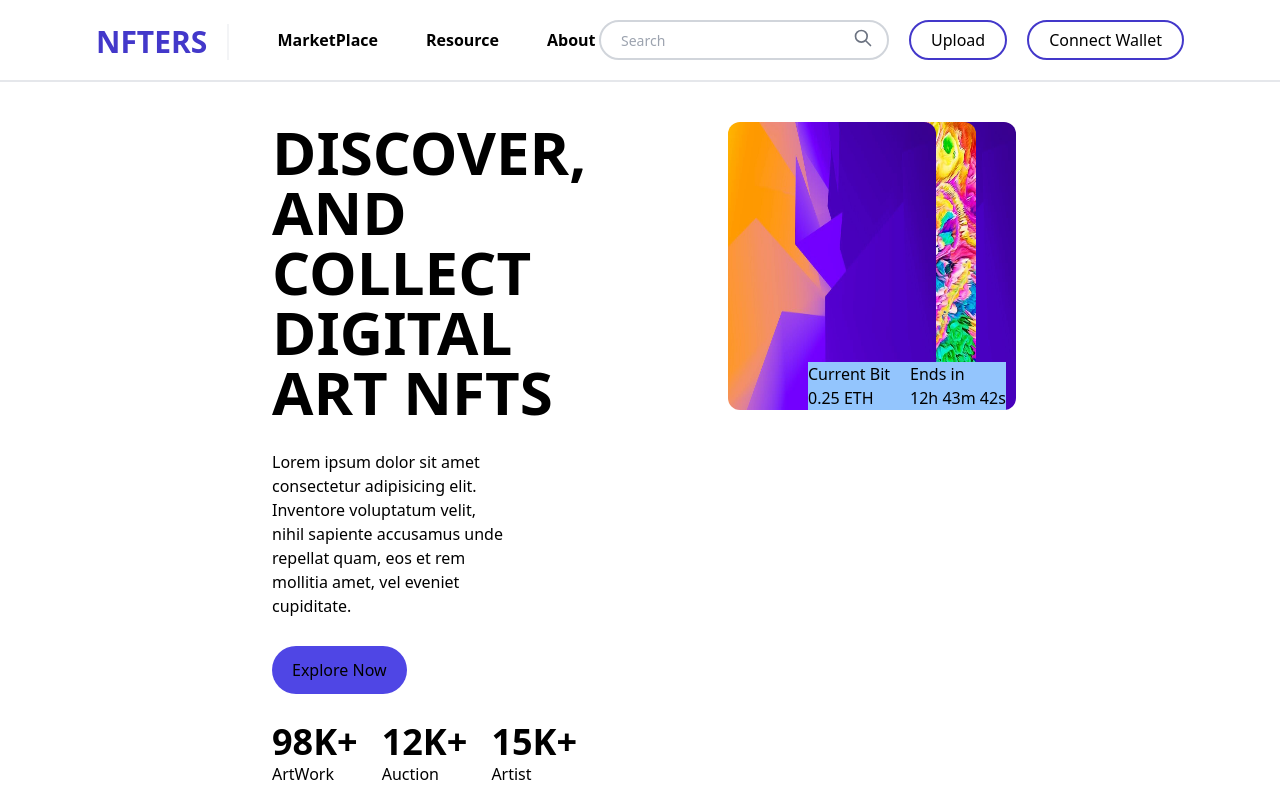
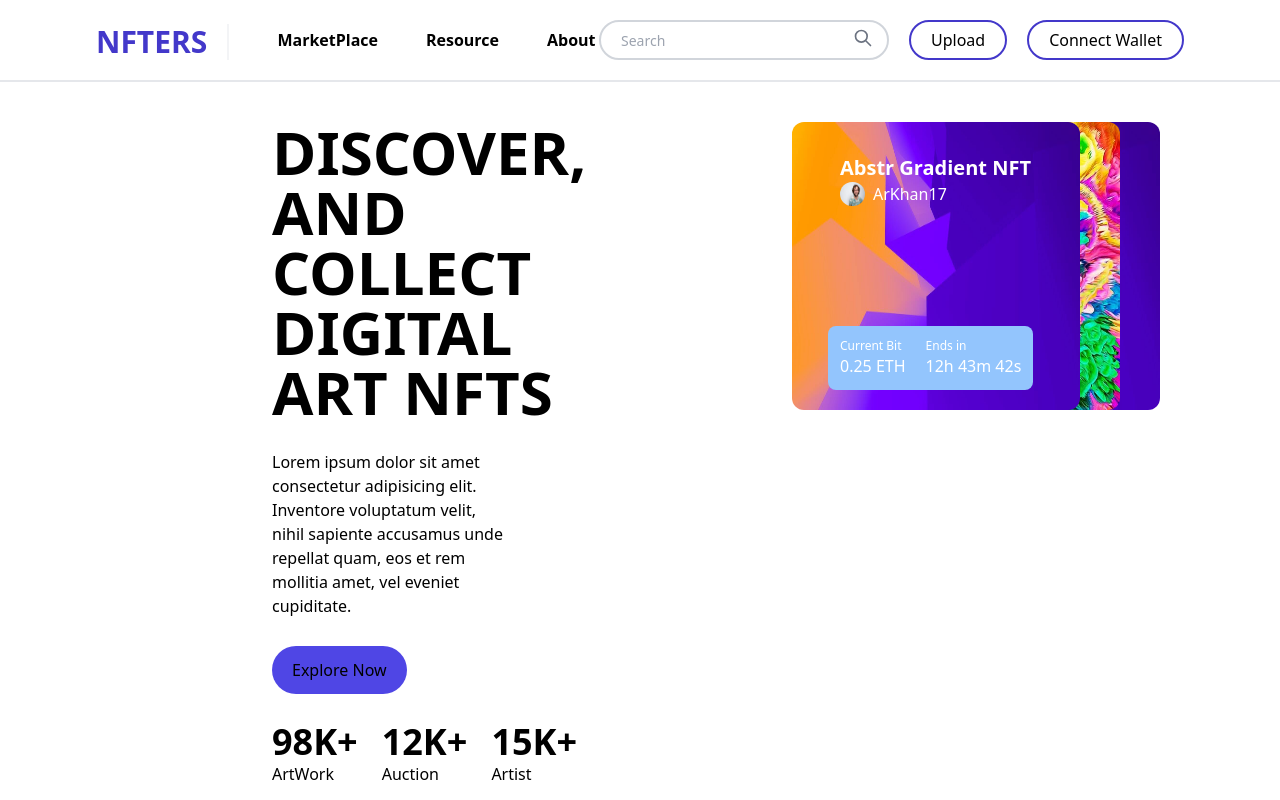
Before and after one commit to Sparrow48/nfters, a React (Create React App) app: page / in a window 1280 px wide. Shown: the top 800 px of the page. Built offline with nearby package versions, Linux system fonts and the light colour scheme.

Commit message:
edit intro section.

```diff
--- a/src/components/Intro.jsx
+++ b/src/components/Intro.jsx
@@ -1,25 +1,40 @@
 import React from 'react'
 import nfts1 from './../assets/NFTS1.png'
 import nfts2 from './../assets/NFTS2.png'
+import Profile from './../assets/man.png'
 
 const Intro = () => {
     return (
         <div>
             <div className='flex flex-col px-4 mx-auto my-10 lg:px-32 lg:grid lg:grid-cols-2 lg:gap-20 '>
-                <div className='w-1/2 pb-24 ml-32 lg:pb-0 lg:order-2'>
-                    <div className='container relative bg-white w-52 h-72'>
+                <div className='w-3/4 pb-24 ml-48 lg:pb-0 lg:order-2'>
+                    <div className='container relative bg-white w-72 h-72'>
                         <img src={nfts1} alt="" className='absolute top-0 w-full h-72 right-30 rounded-xl' />
                         <img src={nfts2} alt="" className='absolute top-0 w-full h-full right-10 rounded-xl' />
                         <img src={nfts1} alt="" className='absolute top-0 w-full h-full right-20 rounded-xl' />
-                        <div className='absolute bottom-0 bg-blue-300'>
+
+                        <div className='absolute p-3 mx-5 text-white rounded-lg top-5 -left-16'>
                             <div className='flex gap-5'>
 
                                 <div className='flex flex-col'>
-                                    <h5>Current Bit</h5>
+                                    <h5 className='text-xl font-semibold'>Abstr Gradient NFT </h5>
+                                    <div className='flex gap-2'>
+                                        <img src={Profile} height='40' width='25' className='rounded-full ' alt="" />
+                                        <h5>ArKhan17</h5>
+                                    </div>
+                                </div>
+                            </div>
+                        </div>
+
+                        <div className='absolute p-3 mx-5 text-white bg-blue-300 rounded-lg bottom-5 -left-16'>
+                            <div className='flex gap-5'>
+
+                                <div className='flex flex-col'>
+                                    <h5 className='text-xs '>Current Bit</h5>
                                     <h5>0.25 ETH</h5>
                                 </div>
                                 <div className='flex flex-col'>
-                                    <h5>Ends in </h5>
+                                    <h5 className='text-xs' >Ends in </h5>
                                     <h5>12h 43m 42s</h5>
                                 </div>
                             </div>
```
Also changed, not shown: src/assets/man.png (added).
